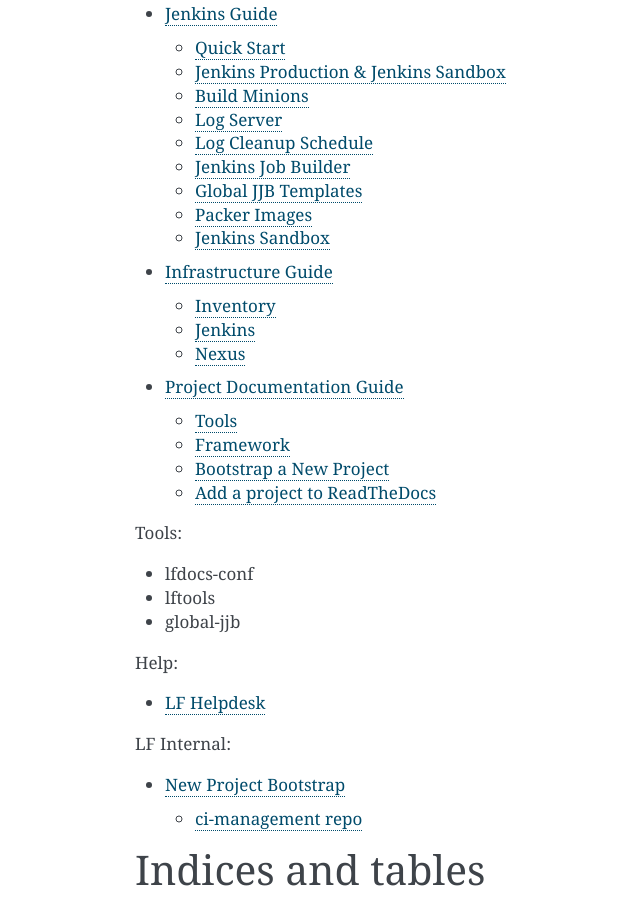
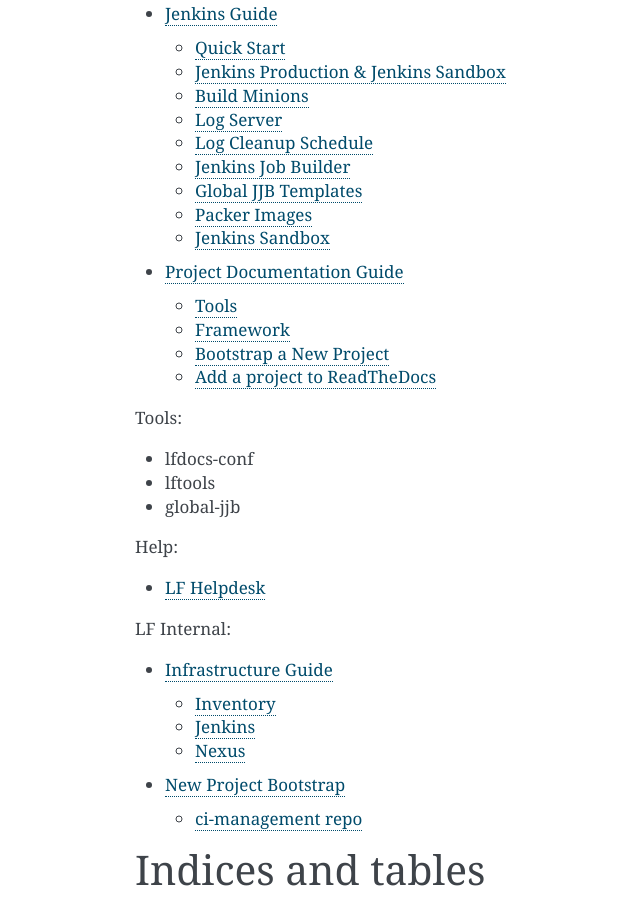
Before and after one commit to lfit/releng-docs, a Sphinx documentation site: the page built from docs/index.rst, in a window 1280 px wide and 900 px high, scrolled down 954 px. Shown: the whole window, without its empty margins (285-925 px from the left). Built offline with Sphinx 7.4.7, drawn with Linux system fonts in a browser that asks for light colours; part of the change alters nothing that is shown.

```diff
--- a/docs/index.rst
+++ b/docs/index.rst
@@ -17,7 +17,6 @@ Guides:
    gerrit
    gpg
    jenkins
-   infra/index
    project-documentation
 
 .. TODO Gerrit (RELENG-509)
@@ -45,6 +44,7 @@ LF Internal:
 .. toctree::
    :maxdepth: 2
 
+   infra/index
    project-bootstrap
 
 
```
